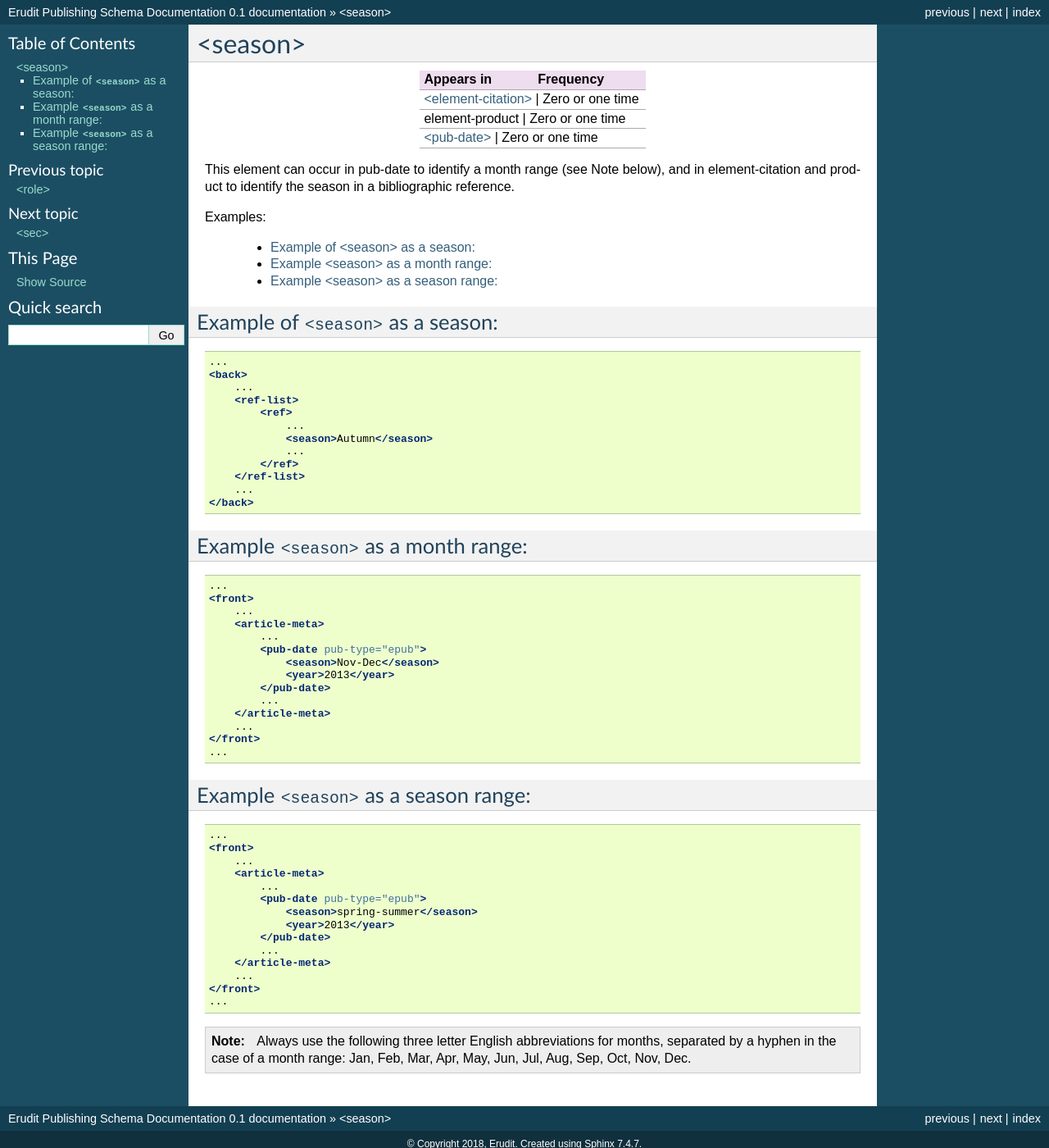
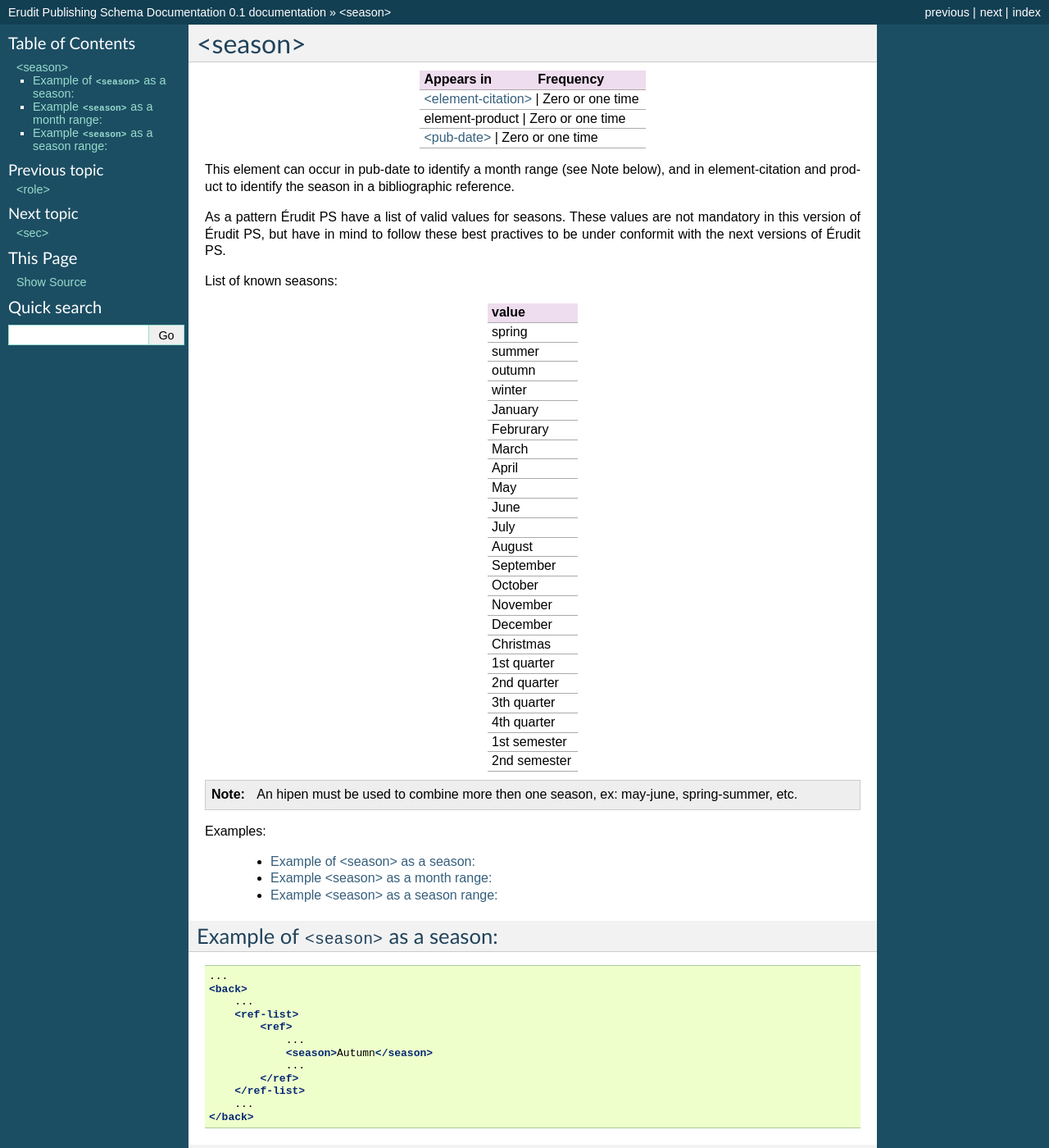
Before and after one commit to erudit/erudit-ps-documentation, a Sphinx documentation site: the page built from docs/source/tagset/element-season.rst, in a window 1280 px wide and 1400 px high. Shown: the whole window at 82% size. Built offline with Sphinx 7.4.7, drawn with Linux system fonts in a browser that asks for light colours.

Commit message:
Season values

```diff
--- a/docs/source/tagset/element-season.rst
+++ b/docs/source/tagset/element-season.rst
@@ -14,6 +14,65 @@
 +----------------------------------+-----------------+
 
 This element can occur in :ref:`pub-date` to identify a month range (see Note below), and in :ref:`element-citation` and :ref:`product` to identify the season in a bibliographic reference.
+
+As a pattern Érudit PS have a list of valid values for seasons. These values are not mandatory in this version of Érudit PS, but have in mind to follow these best practives to be under conformit with the next versions of Érudit PS.
+
+List of known seasons:
+
++---------------+
+| value         |
++===============+
+| spring        |
++---------------+
+| summer        |
++---------------+
+| outumn        |
++---------------+
+| winter        |
++---------------+
+| January       |
++---------------+
+| Februrary     |
++---------------+
+| March         |
++---------------+
+| April         |
++---------------+
+| May           |
++---------------+
+| June          |
++---------------+
+| July          |
++---------------+
+| August        |
++---------------+
+| September     |
++---------------+
+| October       |
++---------------+
+| November      |
++---------------+
+| December      |
++---------------+
+| Christmas     |
++---------------+
+| 1st quarter   |
++---------------+
+| 2nd quarter   |
++---------------+
+| 3th quarter   |
++---------------+
+| 4th quarter   |
++---------------+
+| 1st semester  |
++---------------+
+| 2nd semester  |
++---------------+
+
+.. note::
+
+    An hipen must be used to combine more then one season, ex: may-june, spring-summer, etc.
+
 
 Examples:
 
```
